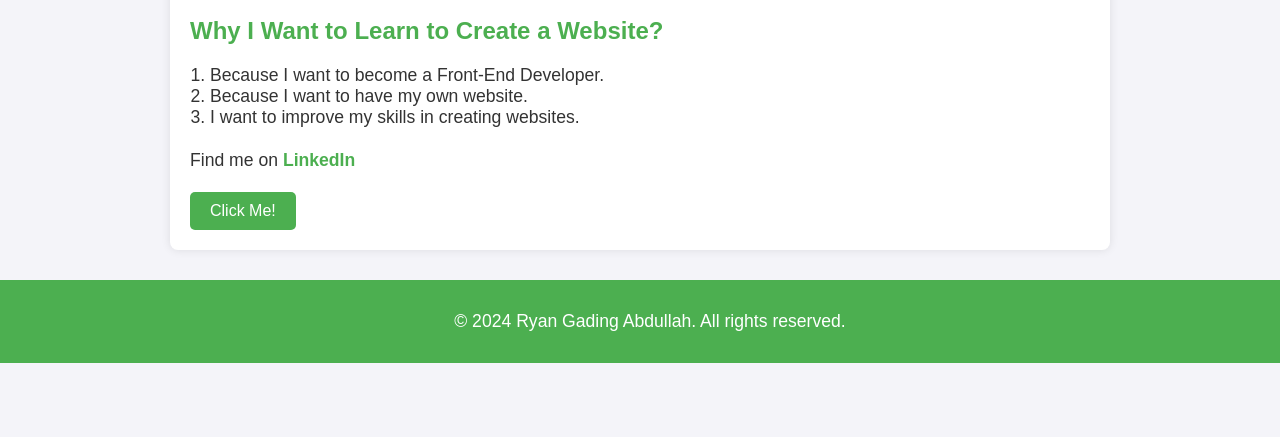
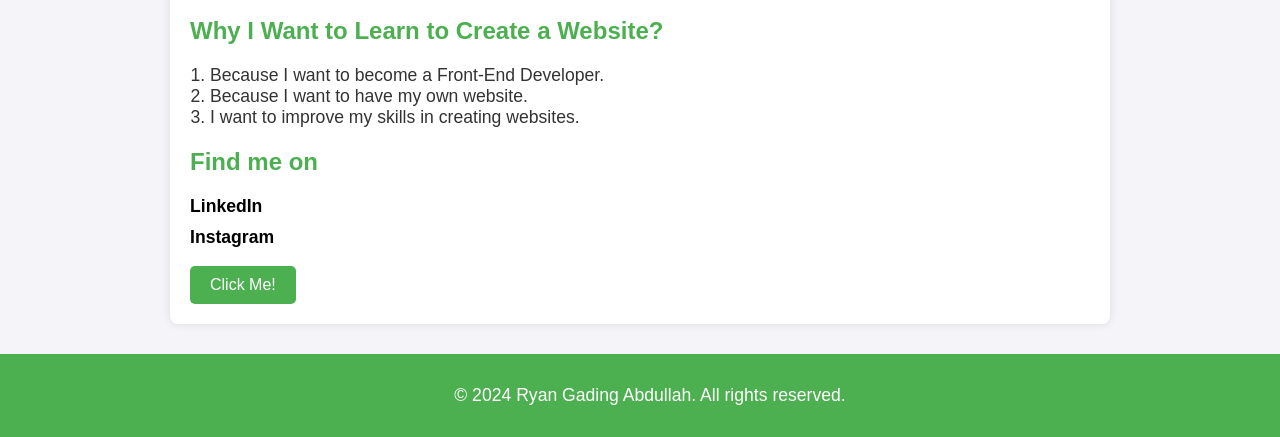
Before and after one commit to RyanGA09/MySkill_SC-Frontend_in_WebDev-Profile, a plain HTML site: page index.html in a window 1280 px wide. Shown: the part 432-869 px from the top of the page. Before the commit the page ends 800 px from the top, so only its background shows below. Drawn offline with Linux system fonts and the light colour scheme.

Commit message:
update README & html and css (section 'find me on')

```diff
--- a/assets/styles.css
+++ b/assets/styles.css
@@ -61,13 +61,24 @@ ol li {
   font-size: 1.1rem;
 }
 
-a {
-  color: #4caf50;
+.social-links {
+  list-style-type: none; /* Removes default list styling */
+  padding-left: 0;
+  font-size: 1.1rem;
+}
+
+.social-links li {
+  margin: 10px 0; /* Adds space between list items */
+}
+
+.social-links a {
+  color: #000; /* Menjadikan teks berwarna hitam */
   text-decoration: none;
   font-weight: bold;
 }
 
-a:hover {
+.social-links a:hover {
+  color: #4caf50; /* Mengubah warna teks menjadi hijau saat hover */
   text-decoration: underline;
 }
 
--- a/index.html
+++ b/index.html
@@ -35,15 +35,13 @@
       </section>
 
       <section>
-        <p>
-          Find me on
-          <a
-            href="https://www.linkedin.com/in/ryan-gading-abdullah/"
-            target="_blank"
-            >LinkedIn</a
-          >
-        </p>
+        <h2 class="section-title">Find me on</h2>
+        <ul class="social-links">
+          <li><a href="https://www.linkedin.com/in/ryan-gading-abdullah/" target="_blank">LinkedIn</a></li>
+          <li><a href="https://instagram.com/ryan_g._a" target="_blank">Instagram</a></li>
+        </ul>
       </section>
+
 
       <section>
         <button class="btn" onclick="showMessage()">Click Me!</button>
```
Also changed, not shown: 1 other file.
